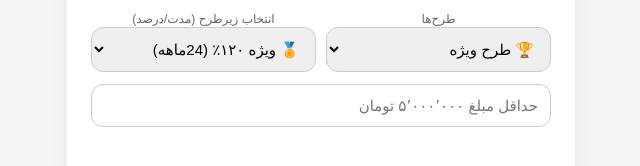
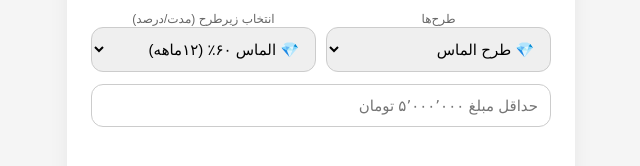
Before and after one commit to repaypro/repay-calc, a plain HTML site: page index.html in a window 1280 px wide. Shown: the part 329-495 px from the top of the page, 319-959 px from the left. Drawn offline with Linux system fonts and the light colour scheme.

Commit message:
Update index.html

```diff
--- a/index.html
+++ b/index.html
@@ -402,7 +402,7 @@
       const amountEl = document.getElementById('amount');
       amountEl.addEventListener('input', formatInputAmount);
 
-      document.getElementById('category').value = 'special';
+      document.getElementById('category').value = 'diamond';
       onCategoryChange();
 
       const subSel = document.getElementById('subplan');
```
